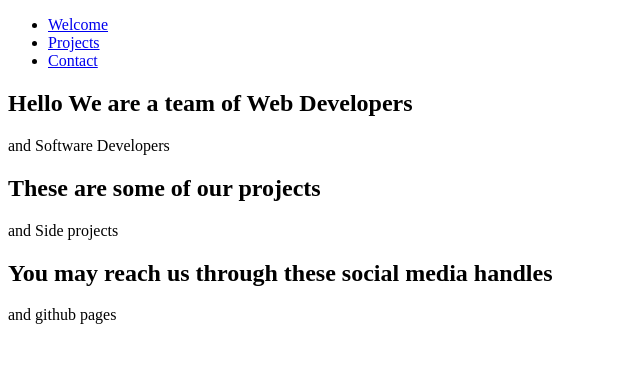
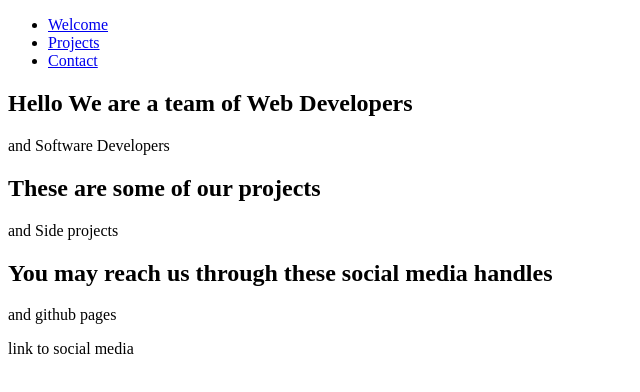
Before and after one commit to odhiambo-ed/Judith3d, a plain HTML site: page index.html in a window 1280 px wide. Shown: the whole page, without its empty margins (0-640 px from the left). Drawn offline with Linux system fonts and the light colour scheme.

Commit message:
Judith - footer

```diff
--- a/index.html
+++ b/index.html
@@ -33,6 +33,9 @@
       <h1>You may reach us through these social media handles</h1>
       <p>and github pages</p>
     </section>
+    <footer>
+      link to social media
+    </footer>
 
 
     <script  src="js/index.js"></script>
```
